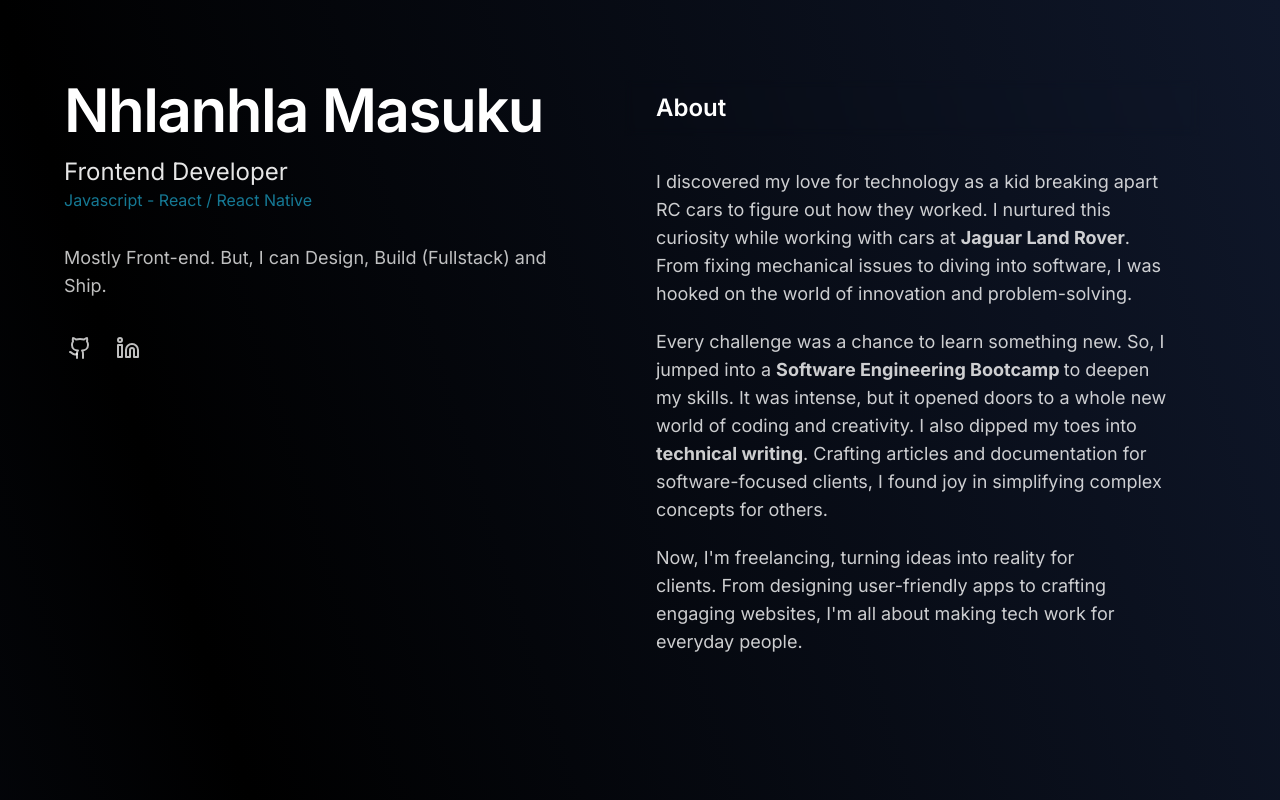
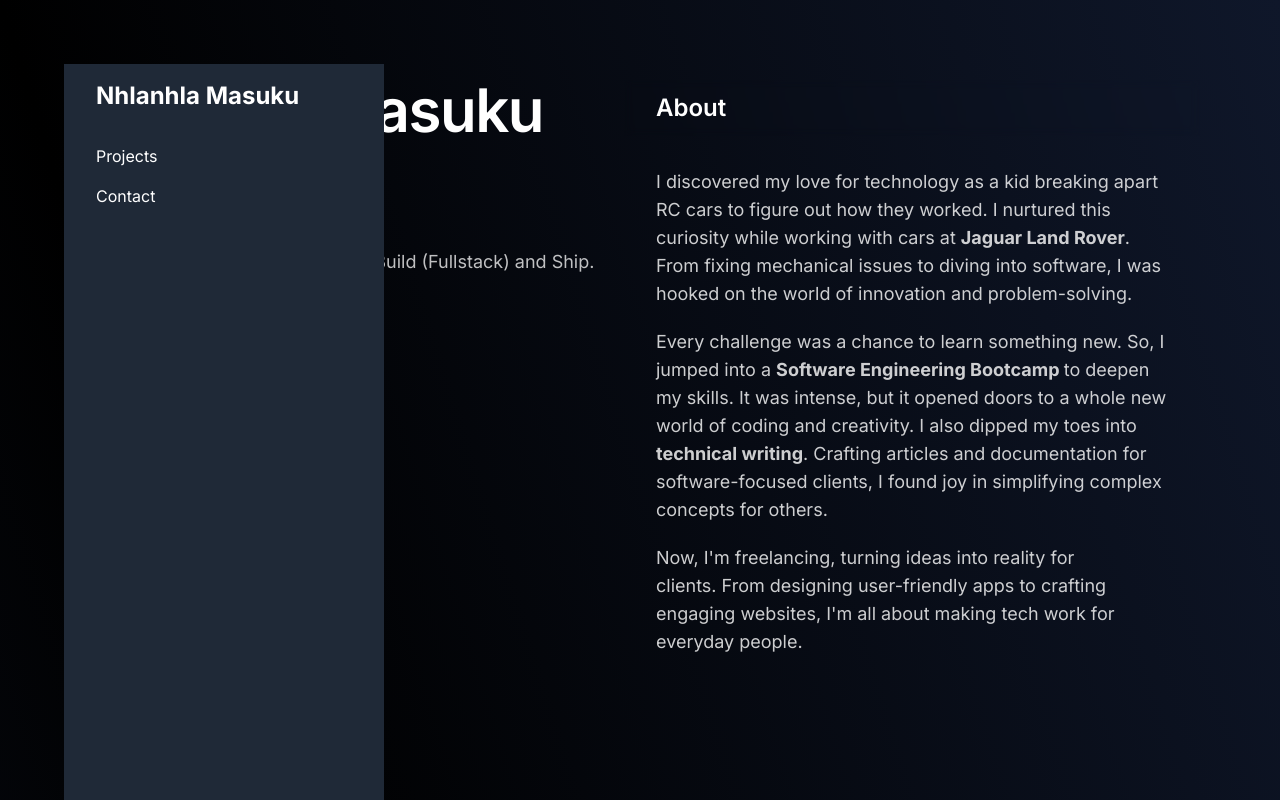
Before and after one commit to nhlanhlacliq/nhlanhla-masuku, a Next.js app: page / in a window 1280 px wide. Shown: the top 800 px of the page. Built offline with nearby package versions, Linux system fonts and the light colour scheme.

Commit message:
update ui

```diff
--- a/src/components/Hero.tsx
+++ b/src/components/Hero.tsx
@@ -1,19 +1,37 @@
 import { Github, Linkedin } from "lucide-react";
 import Section from "./ui/Section";
 import Type from "./ui/Type";
+import Nav from "./Nav";
 
 const Hero = () => {
   return (
-    <Section id='#' style='flex-col'>
+    <Section id='#' style={styles.section}>
+      <div>
         <Type variant='title'>Nhlanhla Masuku</Type>
         <Type variant='subtitle'>Frontend Developer </Type>
+        <div className='lg:mt-1'>
           <Type variant='highlight'>Javascript - React / React Native</Type>
+        </div>
         <Type className='text-background/75'>
           Mostly Front-end. But, I can Design, Build (Fullstack) and Ship.
         </Type>
+      </div>
+      <Nav style={styles.nav} />
       <div className={styles.iconContainer}>
+        <a
+          href='https://github.com/nhlanhlacliq'
+          target='_blank'
+          className={styles.iconLink}
+        >
           <Github size={32} className={styles.icon} />
+        </a>
+        <a
+          href='https://www.linkedin.com/in/nhlanhla-masuku'
+          target='_blank'
+          className={styles.iconLink}
+        >
           <Linkedin size={32} className={styles.icon} />
+        </a>
       </div>
     </Section>
   );
@@ -22,6 +40,9 @@ const Hero = () => {
 export default Hero;
 
 const styles = {
+  section: "flex-col justify-between lg:h-screen lg:fixed",
+  nav: "hidden lg:block text-white",
   iconContainer: "flex items-center gap-4",
-  icon: "rounded-sm p-1 text-background/75",
+  icon: "rounded-sm p-1 text-background/75 hover:text-accent-2 cursor-pointer transition-all duration-300",
+  iconLink: "",
 };
```
Lines whose indentation alone changed are shown as unchanged.
